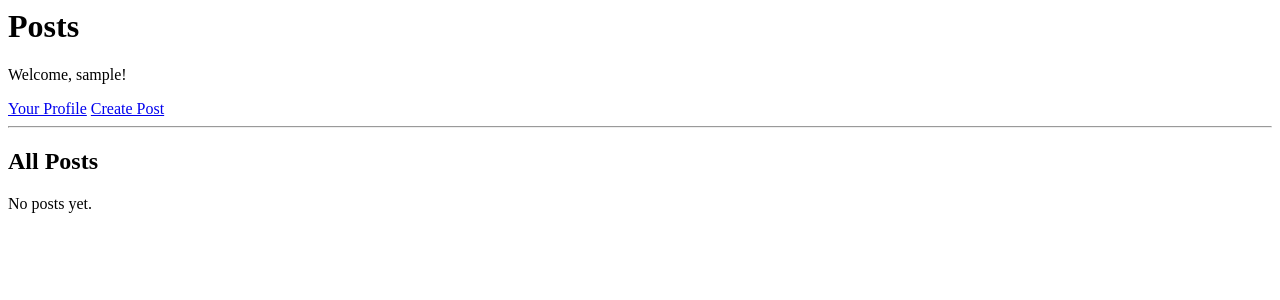
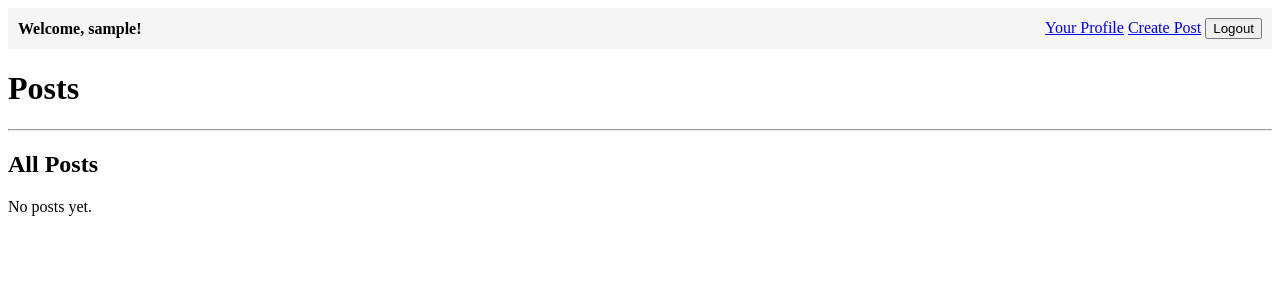
Before and after one commit to Erfan-0/django-social-blog, a Django app: page / in a window 1280 px wide. Shown: the top 300 px of the page. Run offline with Django 5.2, Linux system fonts and the light colour scheme; the visitor is signed in with stand-in values (Sample User, id 1); data that the repository does not hold is empty.

Commit message:
logout fixed

```diff
--- a/core/settings.py
+++ b/core/settings.py
@@ -105,7 +105,7 @@ AUTH_PASSWORD_VALIDATORS = [
 
 LANGUAGE_CODE = 'en-us'
 
-TIME_ZONE = 'UTC'
+TIME_ZONE = 'Asia/Tehran'
 
 USE_I18N = True
 
--- a/posts/templates/posts/post_list.html
+++ b/posts/templates/posts/post_list.html
@@ -1,13 +1,30 @@
-<h1>Posts</h1>
-
 {% if user.is_authenticated %}
-    <p>Welcome, {{ user.username }}!</p>
-    <a href="{% url 'profile' %}">Your Profile</a>
-    <a href="{% url 'create_post' %}">Create Post</a>
+    <div style="display:flex; justify-content: space-between; align-items:center; padding:10px; background:#f5f5f5; margin-bottom:20px;">
+        <div>
+            <strong>Welcome, {{ user.username }}!</strong>
+        </div>
+        <div>
+            <a href="{% url 'profile' %}">Your Profile</a>
+            <a href="{% url 'create_post' %}">Create Post</a>
+            <form method="post" action="{% url 'logout' %}" style="display:inline;">
+                {% csrf_token %}
+                <button type="submit">Logout</button>
+            </form>
+        </div>
+    </div>
 {% else %}
-    <p>To create posts, please <a href="{% url 'login' %}">login</a> or <a href="{% url 'signup' %}">signup</a>.</p>
+     <div style="display:flex; justify-content: space-between; align-items:center; padding:10px; background:#f5f5f5; margin-bottom:20px;">
+        <div>
+            <p>
+                To create posts, please
+                <a href="{% url 'login' %}">login</a> or
+                <a href="{% url 'signup' %}">signup</a>.
+            </p>
+        </div>
+    </div>
 {% endif %}
 
+<h1>Posts</h1>
 <hr>
 
 <h2>All Posts</h2>
--- /dev/null
+++ b/posts/templates/users/logout.html
@@ -0,0 +1,5 @@
+{% extends 'base.html' %}
+
+{% if user.is_authenticated %}
+    <a href="{% url 'logout' %}">Logout</a>
+{% endif %}
--- a/posts/urls.py
+++ b/posts/urls.py
@@ -6,6 +6,7 @@ urlpatterns = [
     path('', views.home, name='home'),
     path('singup/', views.signup, name='signup'),
     path('login/', views.login_page, name='login'),
+    path('logout/', views.logout, name='logout'),
     path('profile/', views.profile, name='profile'),
     path('create/', views.create_post, name='create_post')
 ]
--- a/posts/views.py
+++ b/posts/views.py
@@ -2,7 +2,7 @@
 
 from django.http import HttpResponse
 from django.contrib.auth.forms import UserChangeForm, AuthenticationForm, UserCreationForm
-from django.contrib.auth import login, authenticate
+from django.contrib.auth import login, authenticate, logout as auth_logout
 from django.shortcuts import render, redirect
 from django.contrib import messages
 from . import views
@@ -49,6 +49,11 @@ def login_page(request):
         form = AuthenticationForm()
     return render(request, 'users/login.html', {'form':form})
 
+
+def logout(request):
+    auth_logout(request)
+    return redirect('home')
+
 @login_required
 def create_post(request):
     if request.method == 'POST':
```
Also changed, not shown: posts/models.py (+4 -3 lines), posts/migrations/0004_alter_post_created_at.py (added), posts/migrations/0005_post_summary_alter_post_content_alter_post_title.py (added).
